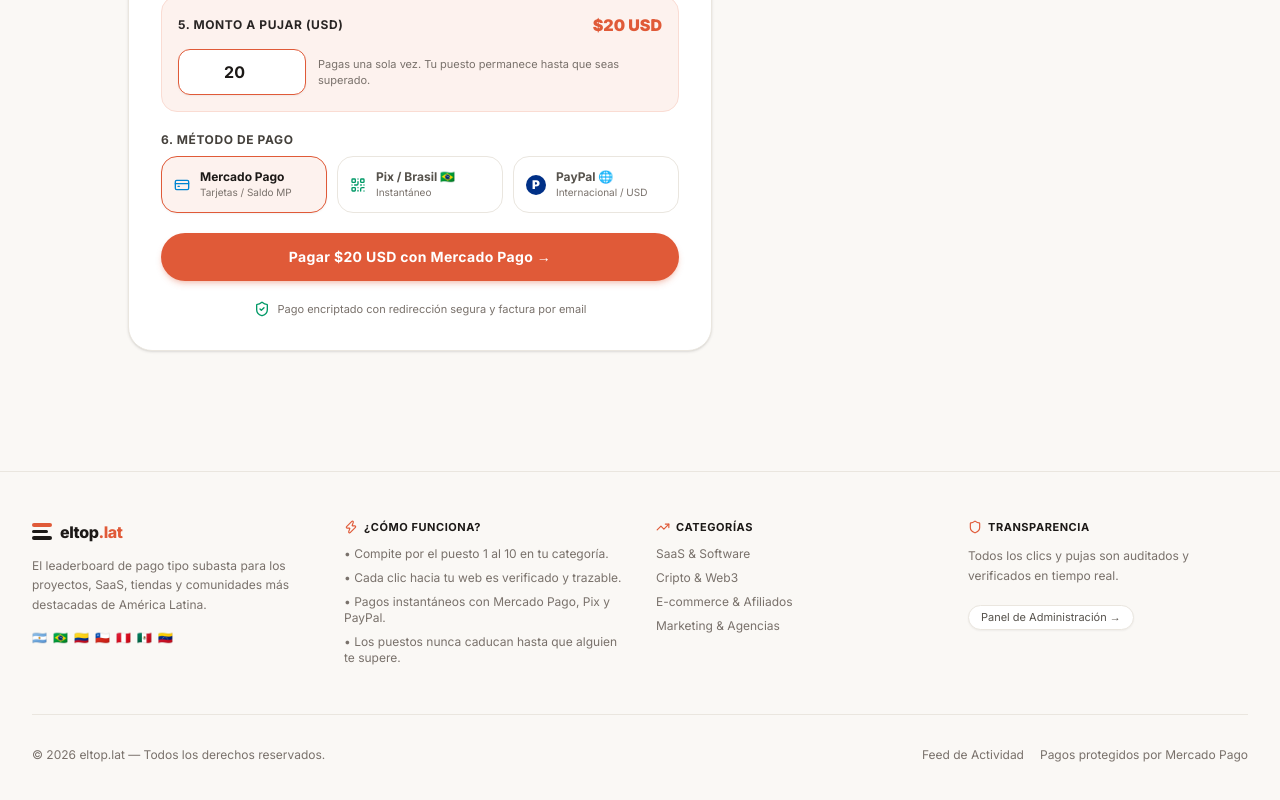
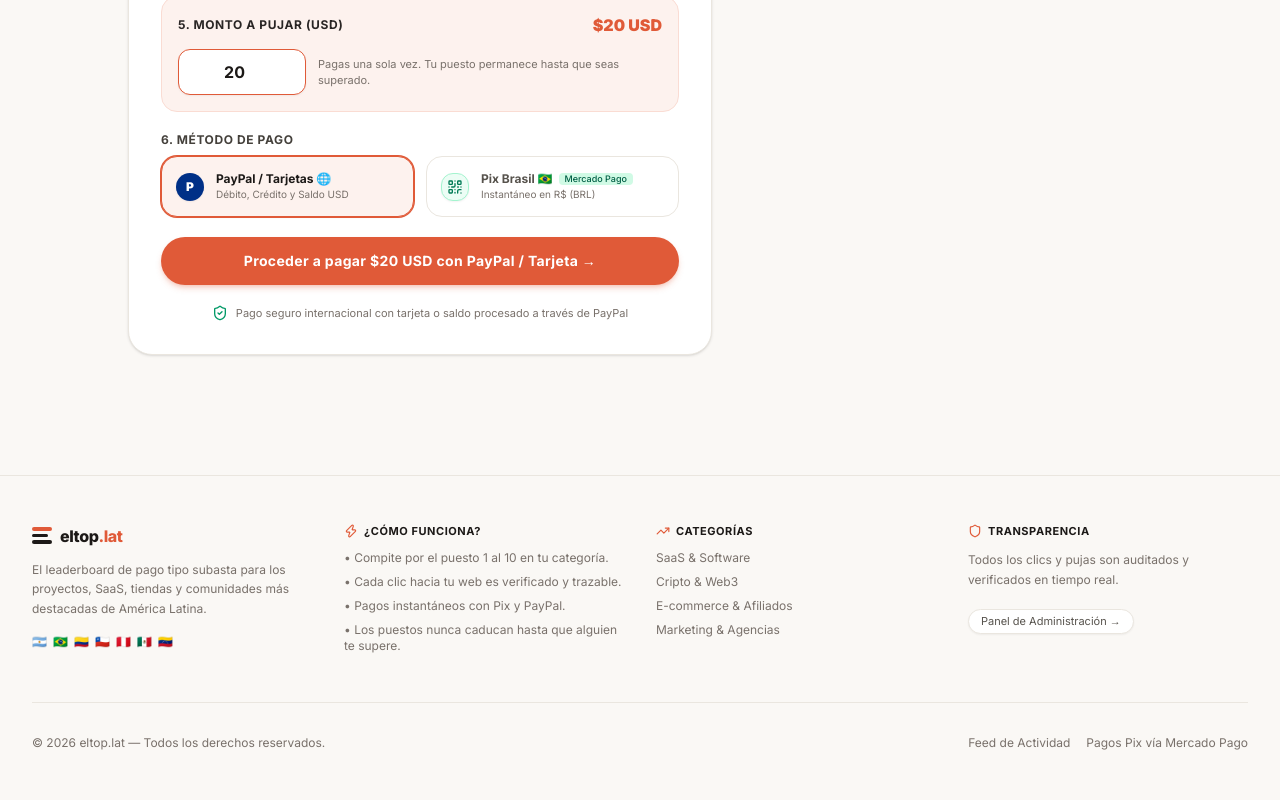
Before and after one commit to jjmoncar/eltop, a Next.js app: page /cripto/reclamar in a window 1280 px wide. Shown: the part 1080-1880 px from the top of the page. Built offline with nearby package versions, Linux system fonts and the light colour scheme; no server answers.

Commit message:
feat: limitar metodos de pago a PayPal y Pix Brasil (via Mercado Pago)

```diff
--- a/src/app/api/bids/create/route.ts
+++ b/src/app/api/bids/create/route.ts
@@ -24,7 +24,7 @@
       buyerName,
       buyerEmail,
       bidAmountCents,
-      paymentProvider = 'mercadopago',
+      paymentProvider = 'paypal',
       country = 'BR',
       docType = 'CPF',
       docNumber = '',
--- a/src/app/layout.tsx
+++ b/src/app/layout.tsx
@@ -26,7 +26,7 @@
   openGraph: {
     title: 'eltop.lat — El Leaderboard de Subasta para LATAM',
     description:
-      'Lidera el ranking de tu industria en América Latina. Subasta en vivo con pagos en Mercado Pago, Pix y PayPal.',
+      'Lidera el ranking de tu industria en América Latina. Subasta en vivo con pagos en Pix y PayPal.',
     url: 'https://eltop.lat',
     siteName: 'eltop.lat',
     locale: 'es_LA',
--- a/src/components/ClaimForm.tsx
+++ b/src/components/ClaimForm.tsx
@@ -11,9 +11,7 @@
   Zap,
   ArrowUpRight,
   ShieldCheck,
-  CreditCard,
   QrCode,
-  Coins,
   CheckCircle2,
   AlertCircle,
   Eye,
@@ -91,7 +89,9 @@
   };
 
   const [offeredAmountUSD, setOfferedAmountUSD] = useState<number>(20);
-  const [paymentProvider, setPaymentProvider] = useState<'mercadopago' | 'stripe_pix' | 'paypal'>('mercadopago');
+  const [paymentProvider, setPaymentProvider] = useState<'stripe_pix' | 'paypal'>(
+    initialCountryCode === 'BR' || currency === 'BRL' ? 'stripe_pix' : 'paypal'
+  );
 
   // UI States
   const [isSubmitting, setIsSubmitting] = useState(false);
@@ -710,54 +710,48 @@
                 <label className="block text-xs font-bold uppercase tracking-wider text-stone-700 mb-2">
                   6. Método de Pago
                 </label>
-                <div className="grid grid-cols-1 sm:grid-cols-3 gap-2.5">
+                <div className="grid grid-cols-1 sm:grid-cols-2 gap-3">
                   <button
                     type="button"
-                    onClick={() => setPaymentProvider('mercadopago')}
-                    className={`p-3 rounded-2xl border text-left transition flex items-center gap-2.5 ${
-                      paymentProvider === 'mercadopago'
-                        ? 'bg-[#FDF2EE] border-[#E05A38] text-stone-900 shadow-xs'
+                    onClick={() => setPaymentProvider('paypal')}
+                    className={`p-3.5 rounded-2xl border text-left transition flex items-center gap-3 ${
+                      paymentProvider === 'paypal'
+                        ? 'bg-[#FDF2EE] border-[#E05A38] text-stone-900 shadow-xs ring-1 ring-[#E05A38]'
                         : 'bg-white border-[#EAE6DF] text-stone-600 hover:text-stone-950'
                     }`}
                   >
-                    <CreditCard className="w-4 h-4 text-sky-600 shrink-0" />
+                    <div className="w-7 h-7 rounded-full bg-[#003087] text-white flex items-center justify-center font-black text-xs shrink-0 shadow-xs">
+                      P
+                    </div>
                     <div>
-                      <div className="text-xs font-bold">Mercado Pago</div>
-                      <div className="text-[10px] text-stone-500">Tarjetas / Saldo MP</div>
+                      <div className="text-xs font-bold">PayPal / Tarjetas 🌐</div>
+                      <div className="text-[10px] text-stone-500">Débito, Crédito y Saldo USD</div>
                     </div>
                   </button>
 
                   <button
                     type="button"
-                    onClick={() => setPaymentProvider('stripe_pix')}
-                    className={`p-3 rounded-2xl border text-left transition flex items-center gap-2.5 ${
+                    onClick={() => {
+                      setPaymentProvider('stripe_pix');
+                      if (countryCode !== 'BR') {
+                        handleCountryChange('BR');
+                      }
+                    }}
+                    className={`p-3.5 rounded-2xl border text-left transition flex items-center gap-3 ${
                       paymentProvider === 'stripe_pix'
-                        ? 'bg-[#FDF2EE] border-[#E05A38] text-stone-900 shadow-xs'
+                        ? 'bg-[#FDF2EE] border-[#E05A38] text-stone-900 shadow-xs ring-1 ring-[#E05A38]'
                         : 'bg-white border-[#EAE6DF] text-stone-600 hover:text-stone-950'
                     }`}
                   >
-                    <QrCode className="w-4 h-4 text-emerald-600 shrink-0" />
-                    <div>
-                      <div className="text-xs font-bold">Pix / Brasil 🇧🇷</div>
-                      <div className="text-[10px] text-stone-500">Instantáneo</div>
-                    </div>
-                  </button>
-
-                  <button
-                    type="button"
-                    onClick={() => setPaymentProvider('paypal')}
-                    className={`p-3 rounded-2xl border text-left transition flex items-center gap-2.5 ${
-                      paymentProvider === 'paypal'
-                        ? 'bg-[#FDF2EE] border-[#E05A38] text-stone-900 shadow-xs'
-                        : 'bg-white border-[#EAE6DF] text-stone-600 hover:text-stone-950'
-                    }`}
-                  >
-                    <div className="w-5 h-5 rounded-full bg-[#003087] text-white flex items-center justify-center font-black text-xs shrink-0">
-                      P
+                    <div className="w-7 h-7 rounded-xl bg-emerald-50 border border-emerald-200 text-emerald-700 flex items-center justify-center shrink-0 shadow-xs">
+                      <QrCode className="w-4 h-4" />
                     </div>
                     <div>
-                      <div className="text-xs font-bold">PayPal 🌐</div>
-                      <div className="text-[10px] text-stone-500">Internacional / USD</div>
+                      <div className="text-xs font-bold flex items-center gap-1.5">
+                        <span>Pix Brasil 🇧🇷</span>
+                        <span className="text-[9px] font-medium bg-emerald-100 text-emerald-800 px-1.5 py-0.2 rounded">Mercado Pago</span>
+                      </div>
+                      <div className="text-[10px] text-stone-500">Instantáneo en R$ (BRL)</div>
                     </div>
                   </button>
                 </div>
@@ -772,15 +766,17 @@
                 {isSubmitting
                   ? 'Procesando Puja...'
                   : paymentProvider === 'paypal'
-                  ? `Proceder a pagar $${offeredAmountUSD} USD con PayPal →`
-                  : paymentProvider === 'stripe_pix'
-                  ? `Pagar $${offeredAmountUSD} USD con Pix →`
-                  : `Pagar $${offeredAmountUSD} USD con Mercado Pago →`}
+                  ? `Proceder a pagar $${offeredAmountUSD} USD con PayPal / Tarjeta →`
+                  : `Pagar $${offeredAmountUSD} USD con Pix (Mercado Pago) →`}
               </button>
 
               <div className="flex items-center justify-center gap-2 text-[11px] text-stone-500">
                 <ShieldCheck className="w-4 h-4 text-emerald-600" />
-                <span>Pago encriptado con redirección segura y factura por email</span>
+                <span>
+                  {paymentProvider === 'stripe_pix'
+                    ? 'Pago seguro con Pix procesado a través de Mercado Pago'
+                    : 'Pago seguro internacional con tarjeta o saldo procesado a través de PayPal'}
+                </span>
               </div>
             </form>
           )}
--- a/src/components/Footer.tsx
+++ b/src/components/Footer.tsx
@@ -64,7 +64,7 @@
             <ul className="space-y-2 text-stone-500">
               <li>• Compite por el puesto 1 al 10 en tu categoría.</li>
               <li>• Cada clic hacia tu web es verificado y trazable.</li>
-              <li>• Pagos instantáneos con Mercado Pago, Pix y PayPal.</li>
+              <li>• Pagos instantáneos con Pix y PayPal.</li>
               <li>• Los puestos nunca caducan hasta que alguien te supere.</li>
             </ul>
           </div>
@@ -113,7 +113,7 @@
           <div className="flex items-center gap-4">
             <Link href="/actividad" className="hover:text-stone-900 transition">Feed de Actividad</Link>
             <a href="https://mercadopago.com" target="_blank" rel="noopener noreferrer" className="hover:text-stone-900 transition">
-              Pagos protegidos por Mercado Pago
+              Pagos Pix vía Mercado Pago
             </a>
           </div>
         </div>
--- a/src/lib/mercadopago.ts
+++ b/src/lib/mercadopago.ts
@@ -27,7 +27,7 @@
   docType = 'CPF',
   docNumber = '',
   backUrl,
-  paymentProvider = 'mercadopago',
+  paymentProvider = 'stripe_pix',
 }: {
   bidId: string;
   title: string;
@@ -49,9 +49,9 @@
     };
   }
 
-  // Mercado Pago accounts in LATAM process in their country currency (e.g. BRL in Brasil, ARS in Argentina)
-  const targetCurrency: CurrencyCode = (process.env.MERCADOPAGO_CURRENCY as CurrencyCode) || 'BRL';
-  const currencyConfig = CURRENCIES[targetCurrency] || CURRENCIES.BRL;
+  // Pix se procesa exclusivamente en Reales Brasileños (BRL) a través de Mercado Pago
+  const targetCurrency: CurrencyCode = 'BRL';
+  const currencyConfig = CURRENCIES.BRL;
   const rate = currencyConfig.rateAgainstUSD || 5.60;
   const unitPrice = Math.max(0.5, Number((unitPriceUsd * rate).toFixed(2)));
 
@@ -67,7 +67,7 @@
       {
         id: bidId,
         title: `eltop.lat — ${title}`,
-        description: `Puesto en eltop.lat (${country} - ${docType}: ${docNumber || 'N/A'}) - Eq. $${unitPriceUsd} USD`,
+        description: `Puesto en eltop.lat (Pix Brasil - ${docType}: ${docNumber || 'N/A'}) - Eq. $${unitPriceUsd} USD`,
         quantity: 1,
         unit_price: unitPrice,
         currency_id: targetCurrency,
@@ -80,11 +80,21 @@
       ...(cleanDoc
         ? {
             identification: {
-              type: docType || (country === 'BR' ? 'CPF' : 'OTHER'),
+              type: docType || 'CPF',
               number: cleanDoc,
             },
           }
         : {}),
+    },
+    // Excluir tarjetas de crédito y débito: Mercado Pago se utiliza únicamente para Pix
+    payment_methods: {
+      default_payment_method_id: 'pix',
+      excluded_payment_types: [
+        { id: 'credit_card' },
+        { id: 'debit_card' },
+        { id: 'prepaid_card' },
+      ],
+      installments: 1,
     },
     external_reference: bidId,
     back_urls: {
@@ -94,11 +104,6 @@
     },
     notification_url: `${process.env.NEXT_PUBLIC_APP_URL || 'https://eltop.lat'}/api/webhooks/mercadopago`,
   };
-
-  // Si el usuario seleccionó Pix en Brasil, priorizar Pix como método por defecto
-  if ((paymentProvider === 'stripe_pix' || paymentProvider === 'pix') && targetCurrency === 'BRL') {
-    body.default_payment_method_id = 'pix';
-  }
 
   // Mercado Pago solo acepta auto_return si la URL de éxito usa HTTPS
   if (body.back_urls.success.startsWith('https://')) {
```
